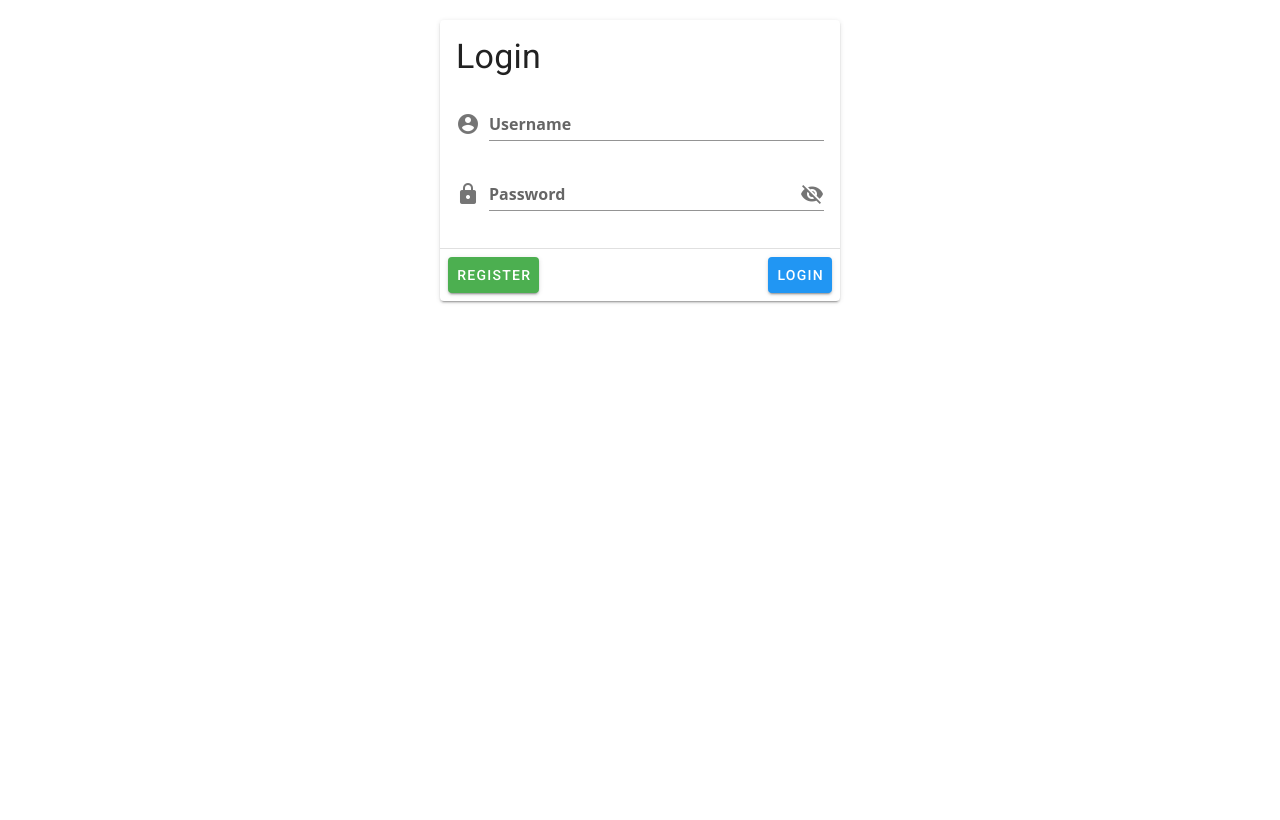
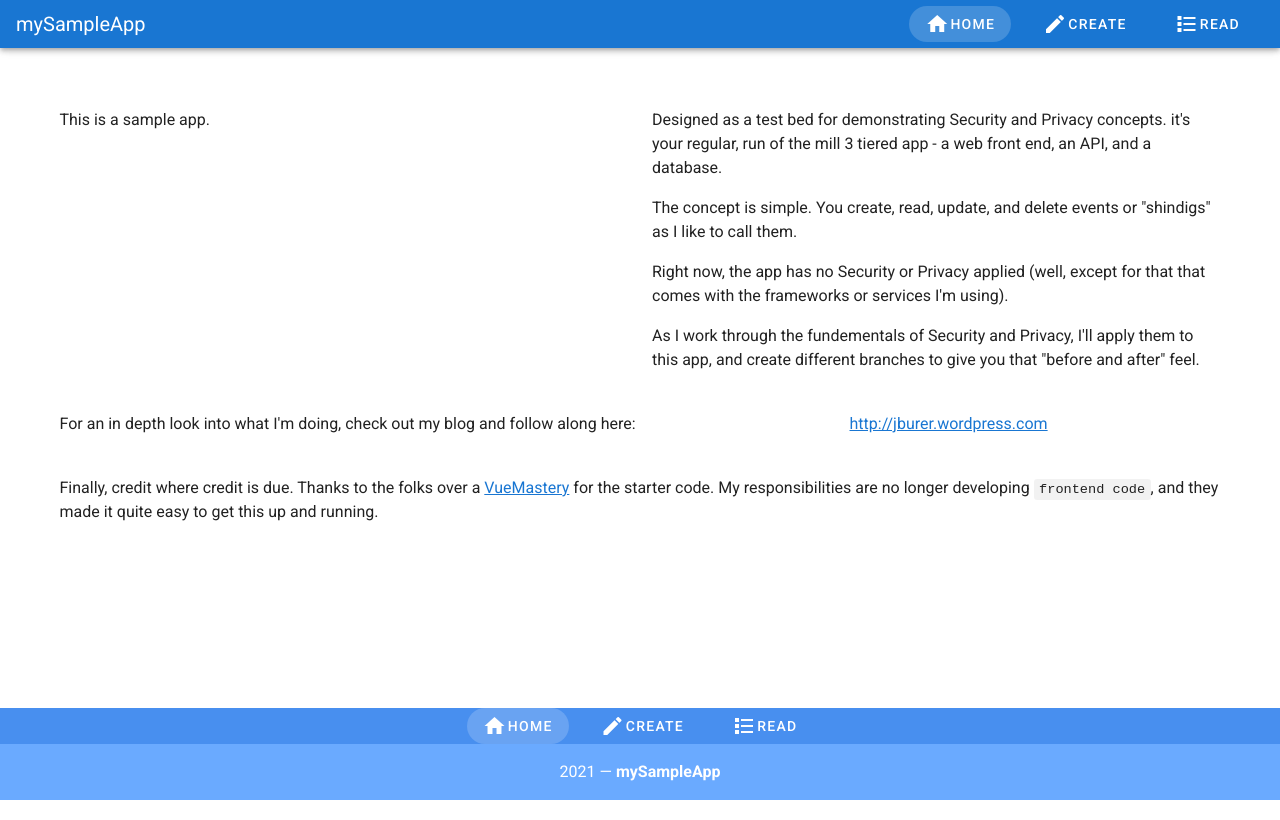
Before and after one commit to jburer/mysimpleui, a Vue app: page / in a window 1280 px wide. Built offline with nearby package versions, Linux system fonts and the light colour scheme.

Commit message:
.initial

```diff
--- a/src/App.vue
+++ b/src/App.vue
@@ -1,11 +1,6 @@
 <template>
-  <!--
-  <div id="app">
-    <NavBar />
-    <router-view :key="$route.fullPath" />
-  </div>
--->
   <v-app>
+    <!--
     <v-card width="400" class="mx-auto mt-5">
       <v-card-title>
         <h1 class="display-1">Login</h1>
@@ -29,16 +24,39 @@
         <v-btn color="info">Login</v-btn>
       </v-card-actions>
     </v-card>
+    -->
+    <!--<router-view :key="$route.fullPath" />-->
+    <v-app-bar color="primary" dense app dark>
+      <!--<v-app-bar-nav-icon @click="drawer = true"></v-app-bar-nav-icon>-->
+      <v-toolbar-title>mySampleApp</v-toolbar-title>
+      <v-spacer></v-spacer>
+      <NavBar />
+    </v-app-bar>
+    <v-main>
+      <v-content>
+        <router-view></router-view>
+      </v-content>
+    </v-main>
+    <v-footer color="primary lighten-1" padless dark>
+      <v-row justify="center" no-gutters>
+        <NavBar />
+        <v-col class="primary lighten-2 py-4 text-center white--text" cols="12">
+          {{ new Date().getFullYear() }} — <strong>mySampleApp</strong>
+        </v-col>
+      </v-row>
+    </v-footer>
   </v-app>
 </template>
 
 <script>
-//import NavBar from "@/components/NavBar.vue";
+import NavBar from "@/components/NavBar.vue";
 
 export default {
   name: "App",
 
-  components: {},
+  components: {
+    NavBar
+  },
 
   data: () => ({
     showPassword: false
@@ -47,6 +65,7 @@ export default {
 </script>
 
 <style>
+/*
 html {
   -webkit-text-size-adjust: 100%;
   -webkit-font-smoothing: antialiased;
@@ -276,4 +295,5 @@ select:focus::ms-value {
 select::ms-expand {
   opacity: 0;
 }
+*/
 </style>
--- a/src/components/NavBar.vue
+++ b/src/components/NavBar.vue
@@ -1,22 +1,49 @@
 <template>
-  <div id="nav" class="nav">
-    <v-app-bar color="blue">
-      <router-link to="/" class="brand">mySampleApp</router-link>
-
-      <nav>
-        <router-link :to="{ name: 'create' }">Create</router-link>
-        |
-        <router-link :to="{ name: 'read' }">Read</router-link>
-      </nav>
-    </v-app-bar>
+  <div>
+    <v-btn
+      v-for="link in links"
+      :key="`${link.label}-header-link`"
+      class="mx-2"
+      text
+      rounded
+      :to="link.url"
+      ><v-icon>{{ link.icon }}</v-icon>
+      {{ link.label }}
+    </v-btn>
   </div>
 </template>
 
 <script>
-export default {};
+export default {
+  data: () => ({
+    drawer: false,
+    group: null,
+    links: [
+      {
+        label: "Home",
+        url: "/",
+        name: "home",
+        icon: "mdi-home"
+      },
+      {
+        label: "Create",
+        url: "/shindig/create",
+        name: "create",
+        icon: "mdi-pencil"
+      },
+      {
+        label: "Read",
+        url: "/shindig/read",
+        name: "read",
+        icon: "mdi-format-list-bulleted-square"
+      }
+    ]
+  })
+};
 </script>
 
 <style scoped>
+/*
 .nav {
   display: flex;
   justify-content: space-between;
@@ -40,4 +67,5 @@ export default {};
   color: #39b982;
   border-bottom: solid 2px #39b982;
 }
+*/
 </style>
--- a/src/views/Home.vue
+++ b/src/views/Home.vue
@@ -1,37 +1,53 @@
 <template>
-  <div>
+  <v-container>
+    <v-row>
+      <v-col>
         <p>This is a sample app.</p>
+      </v-col>
+      <v-col>
         <p>
-      Designed as a test bed for demonstrating Security and Privacy concepts.
-      it's your regular, run of the mill 3 tiered app - a web front end, an API,
-      and a database.
+          Designed as a test bed for demonstrating Security and Privacy
+          concepts. it's your regular, run of the mill 3 tiered app - a web
+          front end, an API, and a database.
         </p>
         <p>
           The concept is simple. You create, read, update, and delete events or
           "shindigs" as I like to call them.
         </p>
         <p>
-      Right now, the app has no Security or Privacy applied (well, except for
-      that that comes with the frameworks or services I'm using).
+          Right now, the app has no Security or Privacy applied (well, except
+          for that that comes with the frameworks or services I'm using).
         </p>
         <p>
           As I work through the fundementals of Security and Privacy, I'll apply
-      them to this app, and create different branches to give you that "before
-      and after" feel.
+          them to this app, and create different branches to give you that
+          "before and after" feel.
         </p>
+      </v-col>
+    </v-row>
+    <v-row>
+      <v-col cols="8">
         <p>
           For an in depth look into what I'm doing, check out my blog and follow
           along here:
+        </p>
+      </v-col>
+      <v-col cols="4">
+        <p>
           <a href="http://jburer.wordpress.com">http://jburer.wordpress.com</a>
         </p>
-    <p>
+      </v-col>
+    </v-row>
+    <v-row>
+      <v-col>
         Finally, credit where credit is due. Thanks to the folks over a
         <a href="http://vuemastery.com" target="_blank">VueMastery</a>
         for the starter code. My responsibilities are no longer developing
         <b> <code>frontend code</code> </b>, and they made it quite easy to get
         this up and running.
-    </p>
-  </div>
+      </v-col>
+    </v-row>
+  </v-container>
 </template>
 
 <script>
```
Lines whose indentation alone changed are shown as unchanged.
